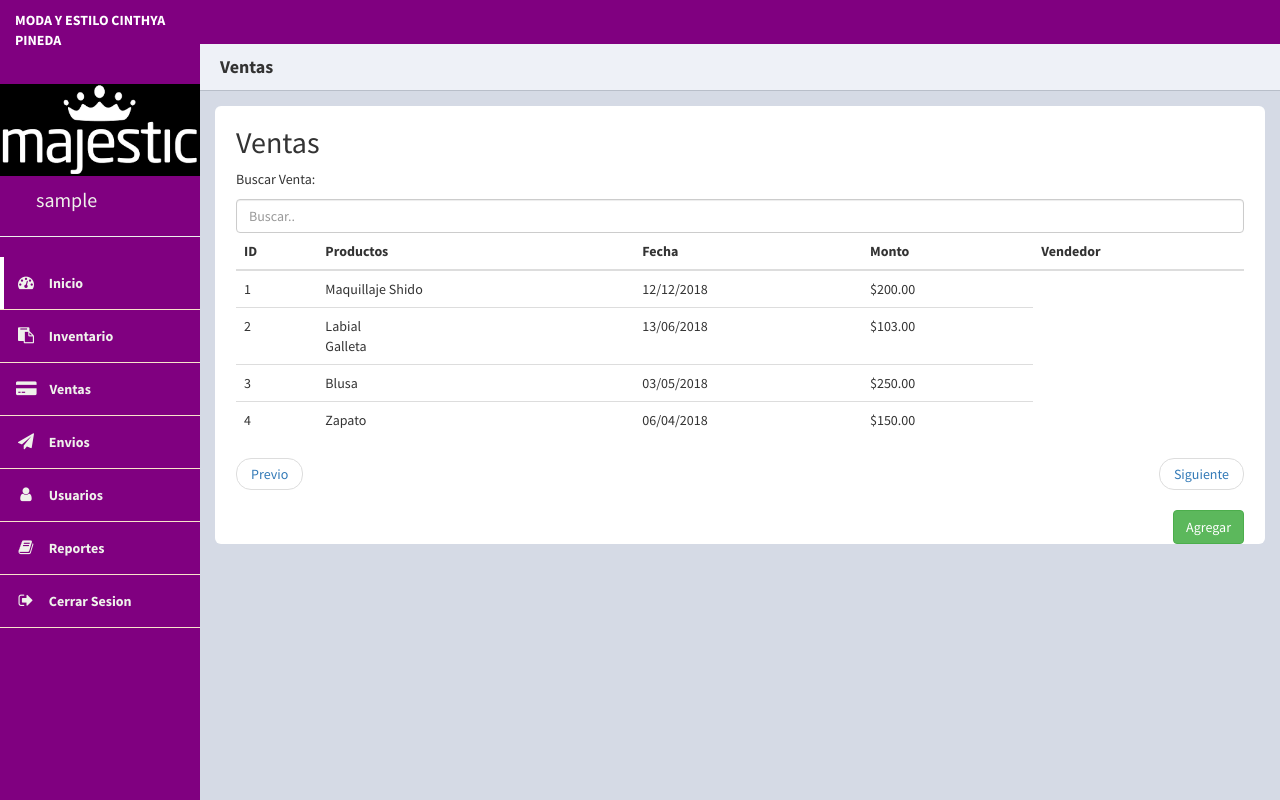
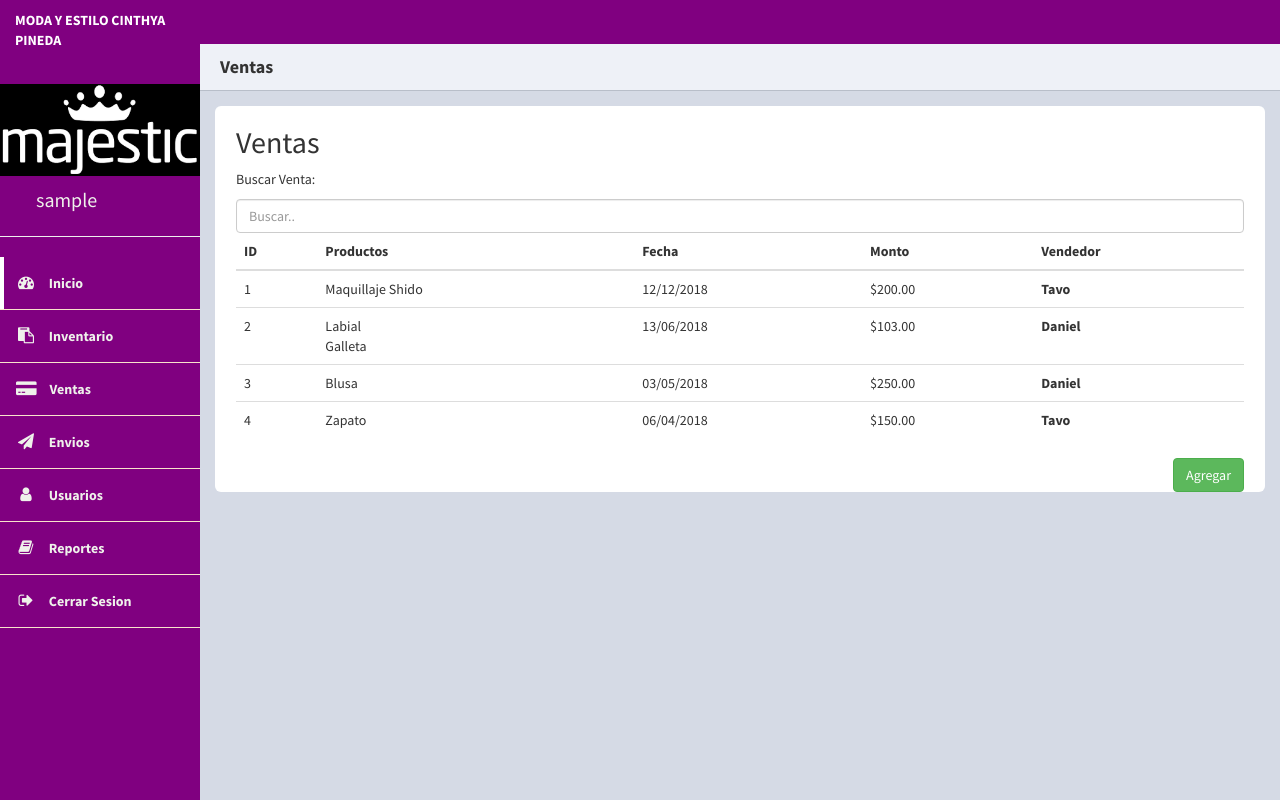
Before and after one commit to TavoRR/ERPtavito, a PHP site: page /Admin/ventas.php?pagina=1 in a window 1280 px wide. Run offline with PHP 8.4, Linux system fonts and the light colour scheme; the visitor is signed in with stand-in values (Sample User, id 1); data that the repository does not hold is empty; some libraries are stand-ins or nearby versions.

Commit message:
le quite los next

```diff
--- a/ESTILO/Admin/envios.php
+++ b/ESTILO/Admin/envios.php
@@ -124,7 +124,7 @@
 						<thead>
 							<tr>
 								<th>ID</th>
-								<th>Proveedor de correos</th>
+								<th>Agencia de Envios</th>
 								<th>Cliente</th>
 								<th>Producto</th>
 								<th>Fecha</th>
@@ -159,10 +159,6 @@
 							</tr>
 						</tbody>
 					  </table>
-					  <ul class="pager">
-						  <li class="previous"><a href="#">Previous</a></li>
-						  <li class="next"><a href="#">Next</a></li>
-					  </ul>
 					  <div style="text-align: right;">
 					  	<a href="agregar-envio.php" type="button" class="btn btn-success" >Agregar</a>
 					  	<button type="button" class="btn btn-primary disabled">Modificar</button>
--- a/ESTILO/Admin/reportes.php
+++ b/ESTILO/Admin/reportes.php
@@ -157,10 +157,7 @@
 							</tr>
 						</tbody>
 					  </table>
-					  <ul class="pager">
-						  <li class="previous"><a href="#">Previo</a></li>
-						  <li class="next"><a href="#">Siguiente</a></li>
-					  </ul>
+
 					</div>
 
 				</div>
--- a/ESTILO/Admin/ventas.php
+++ b/ESTILO/Admin/ventas.php
@@ -157,29 +157,29 @@
 								<td>Maquillaje Shido</td>
 								<td>12/12/2018</td>
 								<td>$200.00</td>
+								<th>Tavo</th>
 							</tr>
 							<tr>
 								<td>2</td>
 								<td>Labial<br>Galleta</td>
 								<td>13/06/2018</td>
 								<td>$103.00</td>
+								<th>Daniel</th>
 							</tr><tr>
 								<td>3</td>
 								<td>Blusa</td>
 								<td>03/05/2018</td>
 								<td>$250.00</td>
+								<th>Daniel</th>
 							</tr><tr>
 								<td>4</td>
 								<td>Zapato</td>
 								<td>06/04/2018</td>
 								<td>$150.00</td>
+								<th>Tavo</th>
 							</tr>
 						</tbody>
 					  </table>
-					  <ul class="pager">
-						  <li class="previous"><a href="#">Previo</a></li>
-						  <li class="next"><a href="#">Siguiente</a></li>
-					  </ul>
 					  <div style="text-align: right;">
 					  	<a href="agregar-venta.php" type="button" class="btn btn-success" >Agregar</a>
 
```
Also changed, not shown: ESTILO/Admin/agregar-envio.php (+4 -5 lines).
